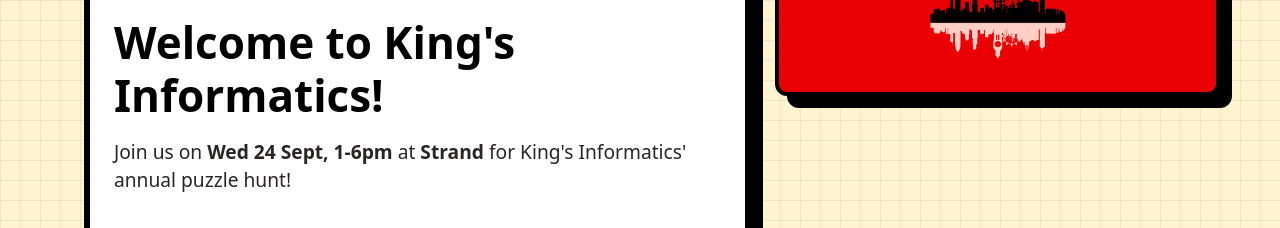
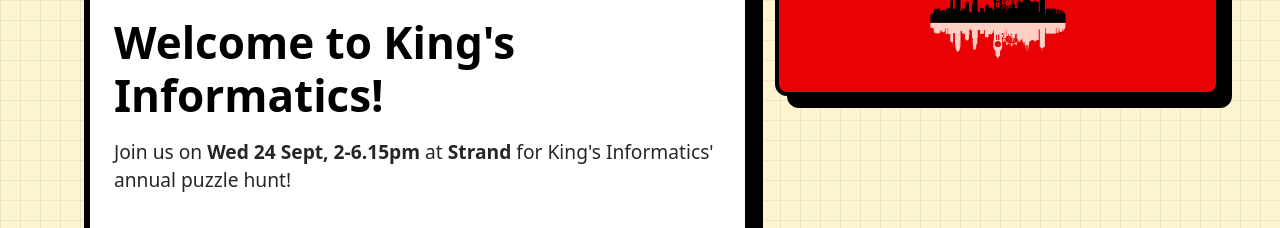
Before and after one commit to jd-paul/puzzled-2025, a Next.js app: page / in a window 1280 px wide. Shown: the part 960-1188 px from the top of the page. Built offline with nearby package versions, Linux system fonts and the light colour scheme.

Commit message:
amended date

```diff
--- a/src/components/hello-component.tsx
+++ b/src/components/hello-component.tsx
@@ -23,9 +23,6 @@
 export default function HelloComponent() {
     return (
         <>
-
-
-
             {/* body */}
 
             <section className="relative grid gap-6 md:grid-cols-[60%_40%] items-start">
@@ -55,7 +52,7 @@
                             </h1>
 
                             <p className="text-[clamp(1rem,2.2vw,1.2rem)] text-stone-800 mb-8">
-                                Join us on <span className="font-bold">Wed 24 Sept, 1-6pm</span> at <span className="font-bold">Strand</span> for King's Informatics' annual puzzle hunt!
+                                Join us on <span className="font-bold">Wed 24 Sept, 2-6.15pm</span> at <span className="font-bold">Strand</span> for King's Informatics' annual puzzle hunt!
                             </p>
 
                             <h1 className="text-[clamp(1.4rem,6vw,1.6rem)] font-extrabold leading-[1.2] mb-4">
```
